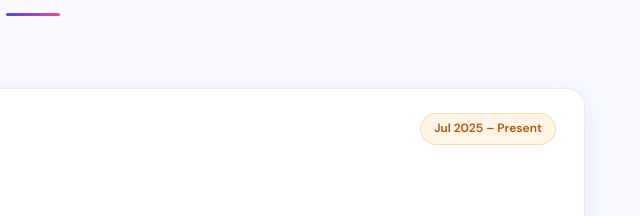
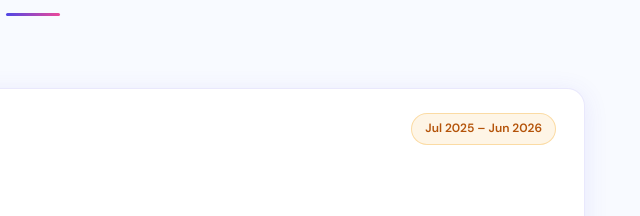
Before and after one commit to Crajk2000/Rajkumar_Choudhary_Portfolio, a plain HTML site: page index.html in a window 1280 px wide. Shown: the part 2111-2327 px from the top of the page, 607-1247 px from the left. Drawn offline with Linux system fonts and the light colour scheme.

Commit message:
Update employment date for Data Analyst position

```diff
--- a/index.html
+++ b/index.html
@@ -758,7 +758,7 @@ const EXP = [
     title:'Data Analyst',
     co:'Marwadi University',
     loc:'Rajkot, India',
-    date:'Jul 2025 – Present',
+    date:'Jul 2025 – Jun 2026',
     desc:'Gather business requirements from academic and business stakeholders and coordinate with technical teams for successful delivery of reporting and analytics initiatives. Lead multiple reporting and dashboard projects by defining scope, tracking timelines, prioritising tasks, and ensuring timely delivery. Created dashboards, process maps, workflows, and documentation that improved reporting efficiency by 30% and reduced manual effort.',
     tags:['Power BI','SQL','Snowflake','MongoDB','Project Coordination','KPI Dashboards','Data Governance']
   },
```
